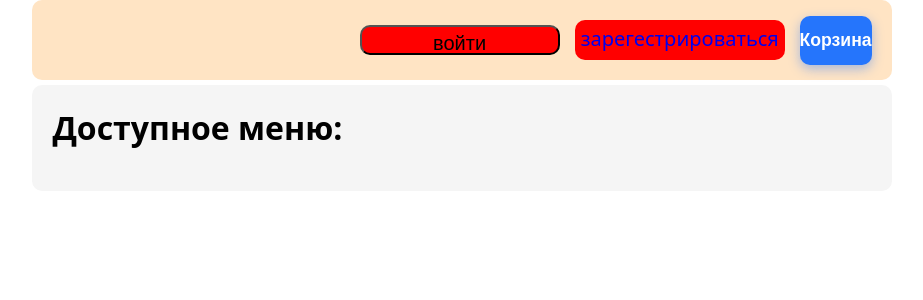
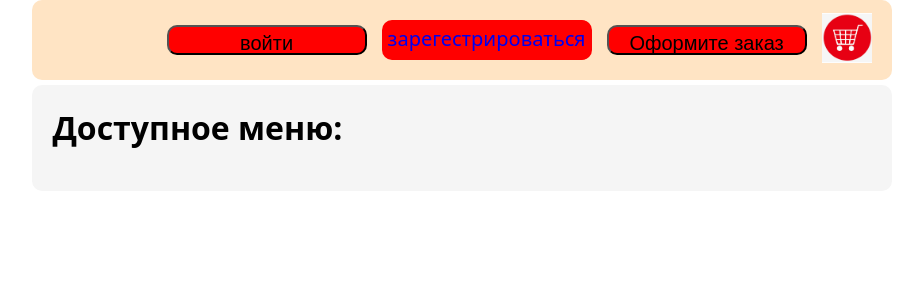
Before and after one commit to chekau/sushi_bar_web, a Flask app: page / in a window 1280 px wide. Shown: the top 300 px of the page, without its empty margins (178-1101 px from the left). Run offline with Flask 3, Linux system fonts and the light colour scheme; data that the repository does not hold is empty.

Commit message:
добавил кнопку оформление заказа

```diff
--- a/templates/index.html
+++ b/templates/index.html
@@ -33,12 +33,18 @@
 
             </form>
 
+            <form action="{{ url_for('create_order')}}" method="get">
+                <button class="header_button">
+                    Оформите заказ
+                </button>
+
+            </form>
+
 
 
             <div class="basket">
                 <form action="{{ url_for('show_cart') }}" method="POST">
-                    <button type="submit">Корзина
-                    </button>
+                    <input type="image" src="{{ url_for('static', filename='uploads/cart_button.jpg') }}"  style="width: 50px; height: 50px;">
                 </form>
 
             </div>
```
